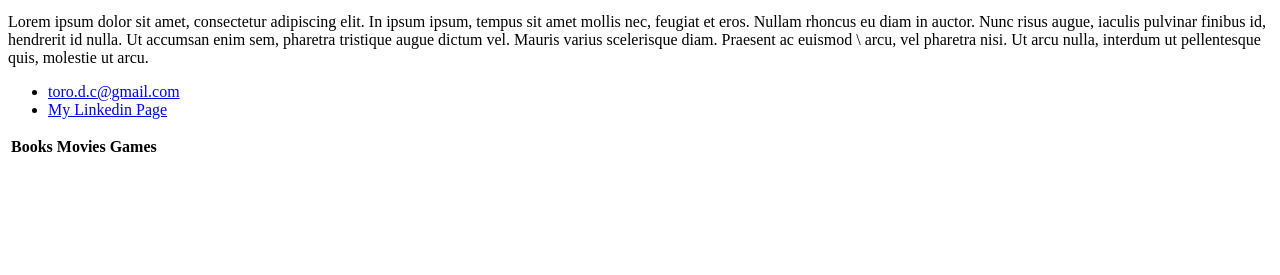
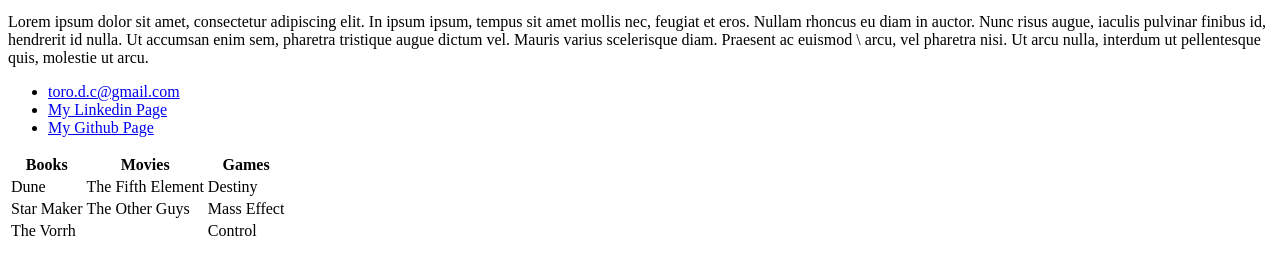
Before and after one commit to 1der4k/1der4k.github.io, a plain HTML site: page index.html.html in a window 1280 px wide. Shown: the part 367-642 px from the top of the page. Drawn offline with Linux system fonts and the light colour scheme.

Commit message:
added favorites to list

```diff
--- a/index.html.html
+++ b/index.html.html
@@ -26,6 +26,7 @@
   <ul>
     <li><a href="mailto:toro.d.c@gmail.com">toro.d.c@gmail.com</a></li>
     <li><a href="www.linkedin.com/in/derek-toro-880b13107">My Linkedin Page</a></li>
+    <li><a href="https://github.com/1der4k">My Github Page</a></li>
   </ul>
 
   <table>
@@ -34,11 +35,20 @@
       <th>Movies</th>
       <th>Games</th>
     </tr>
-
     <tr>
+      <td>Dune</td>
+      <td>The Fifth Element</td>
+      <td>Destiny</td>
     </tr>
     <tr>
-
+      <td>Star Maker</td>
+      <td>The Other Guys</td>
+      <td>Mass Effect</td>
+    </tr>
+    <tr>
+      <td>The Vorrh</td>
+      <td></td>
+      <td>Control</td>
     </tr>
   </table>
 
```
